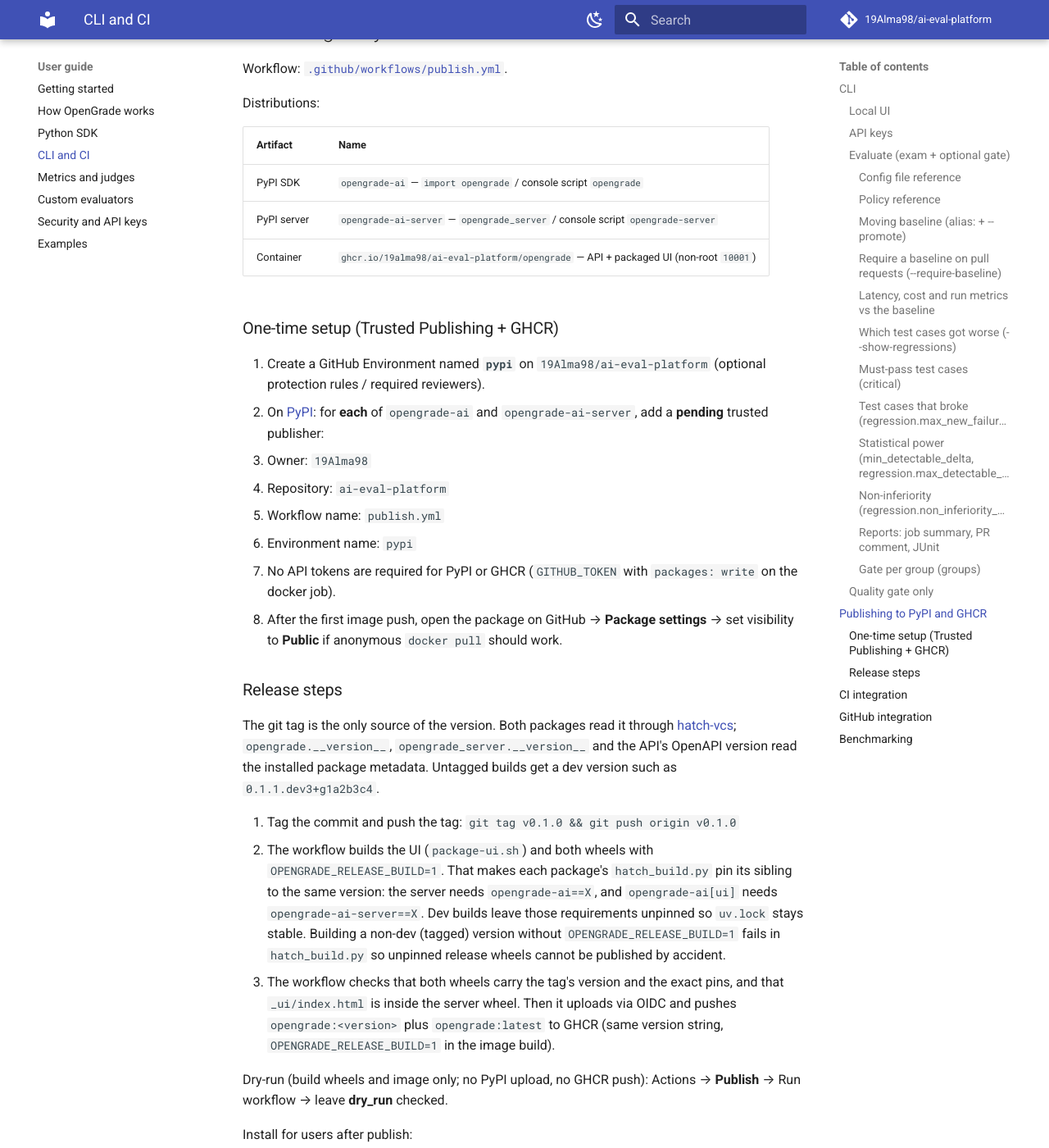
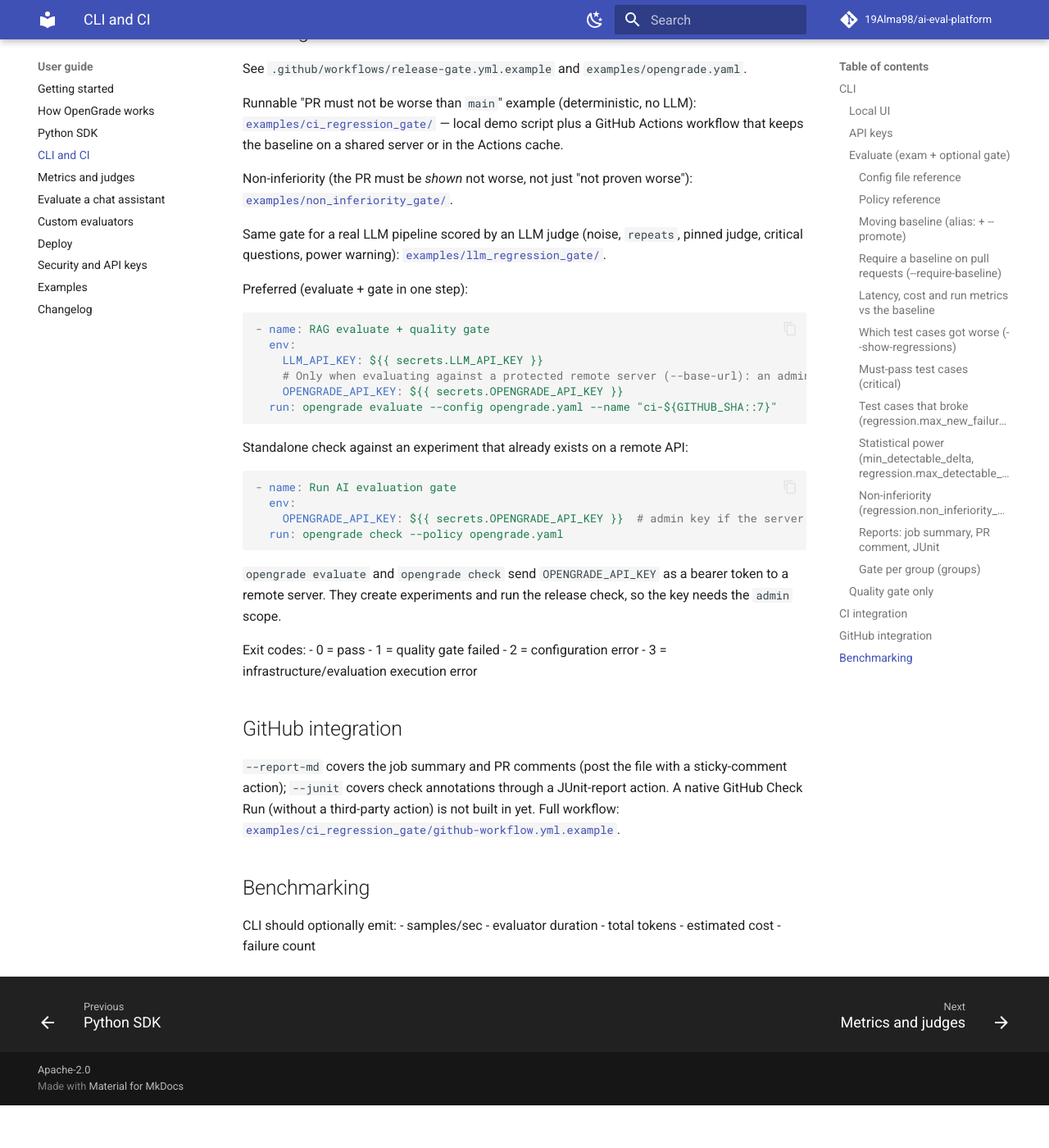
Before and after one commit to 19Alma98/ai-eval-platform, an MkDocs documentation site: the page built from docs/08-cli-ci.md, in a window 1280 px wide and 1400 px high, scrolled down 10034 px. Shown: the whole window at 82% size. Built offline with MkDocs 1.6.1 and Material for MkDocs 9.7.7, drawn with Linux system fonts in a browser that asks for light colours; comment, search, counter and statistics services are not loaded; after the commit the page ends 11382 px from its top, so only the background shows below that; some of the changed text lies outside the part shown.

Commit message:
docs: changelog and CONTRIBUTING on the site, release steps moved out of the user guide
Co-Authored-By: Claude Opus 5.5 <noreply@anthropic.com>
Claude-Session: https://claude.ai/code/session_01T8za85jzj3zozMrFvxr7Ge

The include hook now rebases relative links of included files onto the
including page, so root-level files (CHANGELOG.md, CONTRIBUTING.md) render
with working links.

````diff
--- a/docs/08-cli-ci.md
+++ b/docs/08-cli-ci.md
@@ -308,55 +308,7 @@ opengrade traces list
 opengrade experiment compare
 ```
 
-`opengrade login` is not required for v0.1. The CLI talks to a local/self-hosted API on a trusted network.
-
-## Publishing to PyPI and GHCR
-
-Workflow: [`.github/workflows/publish.yml`](../.github/workflows/publish.yml).
-
-Distributions:
-
-| Artifact | Name |
-|----------|------|
-| PyPI SDK | `opengrade-ai` — `import opengrade` / console script `opengrade` |
-| PyPI server | `opengrade-ai-server` — `opengrade_server` / console script `opengrade-server` |
-| Container | `ghcr.io/19alma98/ai-eval-platform/opengrade` — API + packaged UI (non-root `10001`) |
-
-### One-time setup (Trusted Publishing + GHCR)
-
-1. Create a GitHub Environment named **`pypi`** on `19Alma98/ai-eval-platform` (optional protection rules / required reviewers).
-2. On [PyPI](https://pypi.org/manage/account/publishing/): for **each** of `opengrade-ai` and `opengrade-ai-server`, add a **pending** trusted publisher:
-   - Owner: `19Alma98`
-   - Repository: `ai-eval-platform`
-   - Workflow name: `publish.yml`
-   - Environment name: `pypi`
-3. No API tokens are required for PyPI or GHCR (`GITHUB_TOKEN` with `packages: write` on the docker job).
-4. After the first image push, open the package on GitHub → **Package settings** → set visibility to **Public** if anonymous `docker pull` should work.
-
-### Release steps
-
-The git tag is the only source of the version. Both packages read it through [hatch-vcs](https://github.com/ofek/hatch-vcs); `opengrade.__version__`, `opengrade_server.__version__` and the API's OpenAPI version read the installed package metadata. Untagged builds get a dev version such as `0.1.1.dev3+g1a2b3c4`.
-
-1. Tag the commit and push the tag: `git tag v0.1.0 && git push origin v0.1.0`
-2. The workflow builds the UI (`package-ui.sh`) and both wheels with `OPENGRADE_RELEASE_BUILD=1`. That makes each package's `hatch_build.py` pin its sibling to the same version: the server needs `opengrade-ai==X`, and `opengrade-ai[ui]` needs `opengrade-ai-server==X`. Dev builds leave those requirements unpinned so `uv.lock` stays stable. Building a non-dev (tagged) version without `OPENGRADE_RELEASE_BUILD=1` fails in `hatch_build.py` so unpinned release wheels cannot be published by accident.
-3. The workflow checks that both wheels carry the tag's version and the exact pins, and that `_ui/index.html` is inside the server wheel. Then it uploads via OIDC and pushes `opengrade:<version>` plus `opengrade:latest` to GHCR (same version string, `OPENGRADE_RELEASE_BUILD=1` in the image build).
-
-Dry-run (build wheels and image only; no PyPI upload, no GHCR push): Actions → **Publish** → Run workflow → leave **dry_run** checked.
-
-Install for users after publish:
-
-```bash
-pip install 'opengrade-ai[ui]'
-opengrade ui
-```
-
-Or pull the server image (Compose defaults to `latest`; pin with `OPENGRADE_IMAGE_TAG`):
-
-```bash
-docker pull ghcr.io/19alma98/ai-eval-platform/opengrade:latest
-# from a checkout of this repo:
-docker compose pull && docker compose up
-```
+There is no `opengrade login`: the CLI talks to a local or self-hosted API and sends `OPENGRADE_API_KEY` when the server requires one.
 
 ## CI integration
 
--- a/mkdocs.yml
+++ b/mkdocs.yml
@@ -85,9 +85,12 @@ nav:
       - Python SDK: sdk.md
       - CLI and CI: 08-cli-ci.md
       - Metrics and judges: 03-evaluation-engine.md
+      - Evaluate a chat assistant: chat-assistants.md
       - Custom evaluators: 16-custom-evaluators.md
+      - Deploy: deploy.md
       - Security and API keys: 10-security-privacy.md
       - Examples: examples.md
+      - Changelog: changelog.md
   - API reference:
       - reference/index.md
       - Tracing: reference/tracing.md
@@ -98,6 +101,7 @@ nav:
       - Configuration and errors: reference/config.md
   - Design notes:
       - Project overview: 00-project-overview.md
+      - Contributing: contributing.md
       - Architecture: 01-architecture.md
       - Domain model: 02-domain-model.md
       - Tracing and OpenTelemetry: 04-tracing-and-otel.md
````
Also changed, not shown: CONTRIBUTING.md (added, +121 -0 lines), docs/changelog.md (added, +6 -0 lines), docs/contributing.md (added, +6 -0 lines), scripts/docs/links.py (+39 -13 lines).
